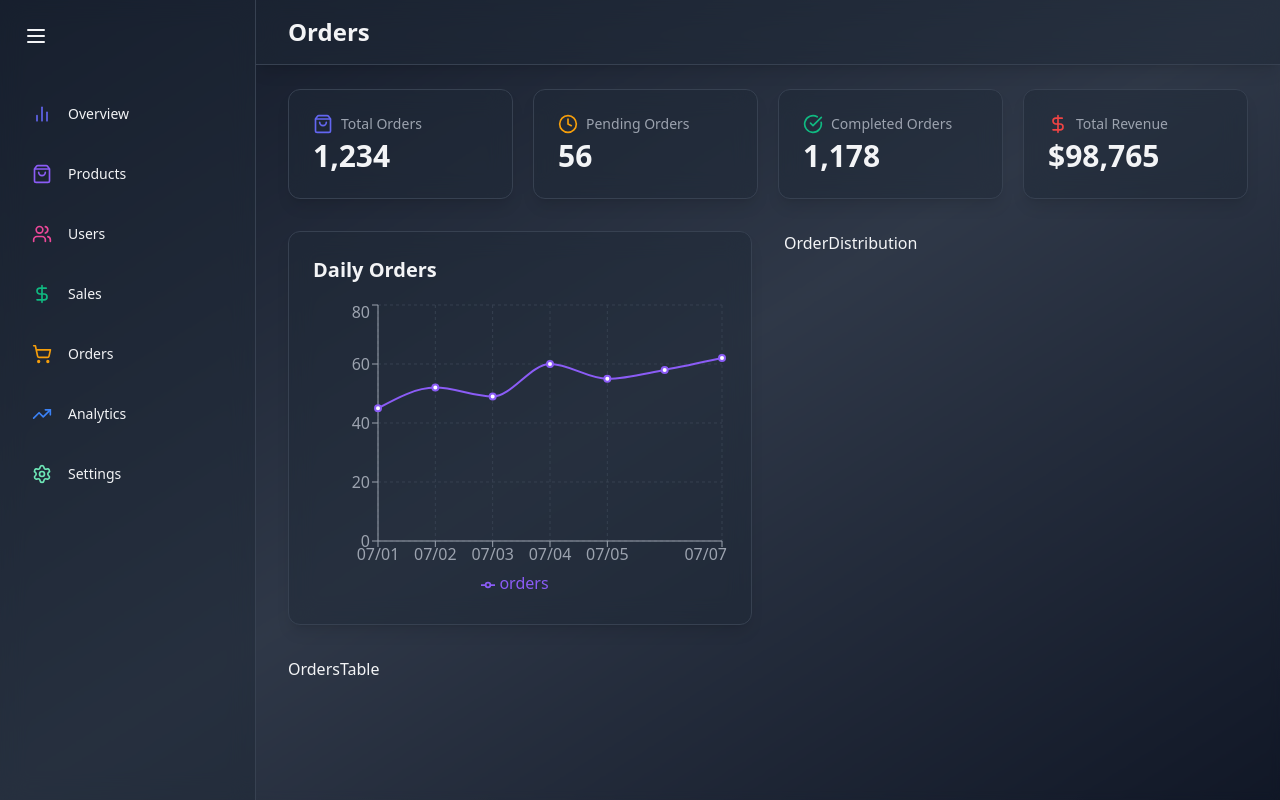
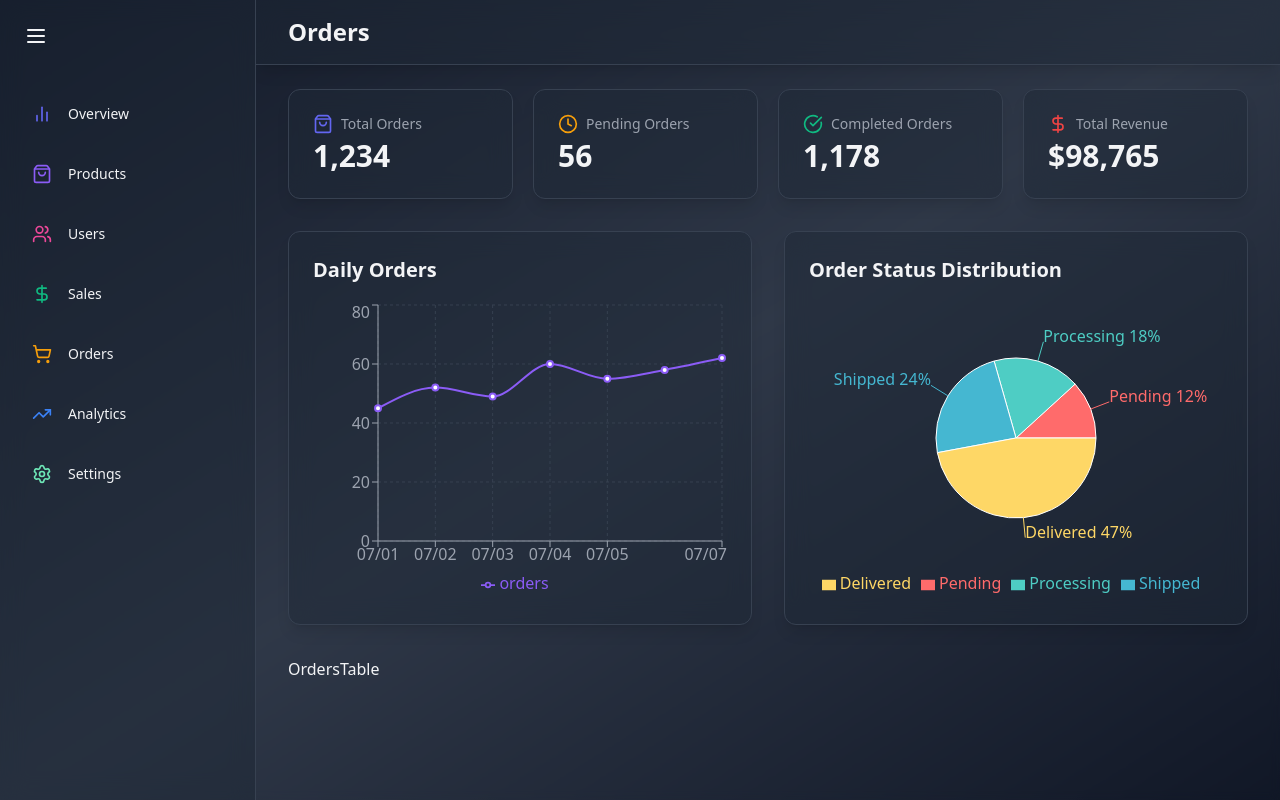
Before and after one commit to nabeelnaeem/admin-dashboard, a React (Create React App) app: page /orders in a window 1280 px wide. Built offline with nearby package versions, Linux system fonts and the light colour scheme; the HTML template or start-up script is replaced by a standard one.

Commit message:
feature(orders-page): Updated OrderDistribution component

```diff
--- a/src/components/orders/OrderDistribution.jsx
+++ b/src/components/orders/OrderDistribution.jsx
@@ -1,7 +1,51 @@
-import React from 'react';
+import { motion } from 'framer-motion';
+import { PieChart, Pie, Cell, ResponsiveContainer, Tooltip, Legend } from 'recharts';
+
+const orderStatusData = [
+  { id: 1, name: 'Pending', value: 30 },
+  { id: 2, name: 'Processing', value: 45 },
+  { id: 3, name: 'Shipped', value: 60 },
+  { id: 4, name: 'Delivered', value: 120 },
+];
+const COLORS = ['#FF6B6B', '#4ECDC4', '#45B7D1', '#FED766', '#2AB7CA'];
 
 function OrderDistribution() {
-  return <div>OrderDistribution</div>;
+  return (
+    <motion.div
+      className="bg-gray-800 bg-opacity-50 backdrop-blur-md shadow-lg rounded-xl p-6 border border-gray-700"
+      initial={{ opacity: 0, y: 20 }}
+      animate={{ opacity: 1, y: 0 }}
+      transition={{ delay: 0.3 }}
+    >
+      <h2 className="text-xl font-semibold text-gray-100 mb-4">Order Status Distribution</h2>
+      <div style={{ width: '100%', height: 300 }}>
+        <ResponsiveContainer>
+          <PieChart>
+            <Pie
+              data={orderStatusData}
+              cx="50%"
+              cy="50%"
+              outerRadius={80}
+              fill="#8884d8"
+              dataKey="value"
+              label={({ name, percent }) => `${name} ${(percent * 100).toFixed(0)}%`}
+            >
+              {orderStatusData.map((entry, index) => (
+                <Cell key={`cell-${entry.id}`} fill={COLORS[index % COLORS.length]} />
+              ))}
+            </Pie>
+            <Tooltip
+              contentStyle={{
+                backgroundColor: 'rgba(31, 41, 55, 0.8)',
+                borderColor: '#4B5563',
+              }}
+              itemStyle={{ color: '#E5E7EB' }}
+            />
+            <Legend />
+          </PieChart>
+        </ResponsiveContainer>
+      </div>
+    </motion.div>
+  );
 }
-
 export default OrderDistribution;
```
